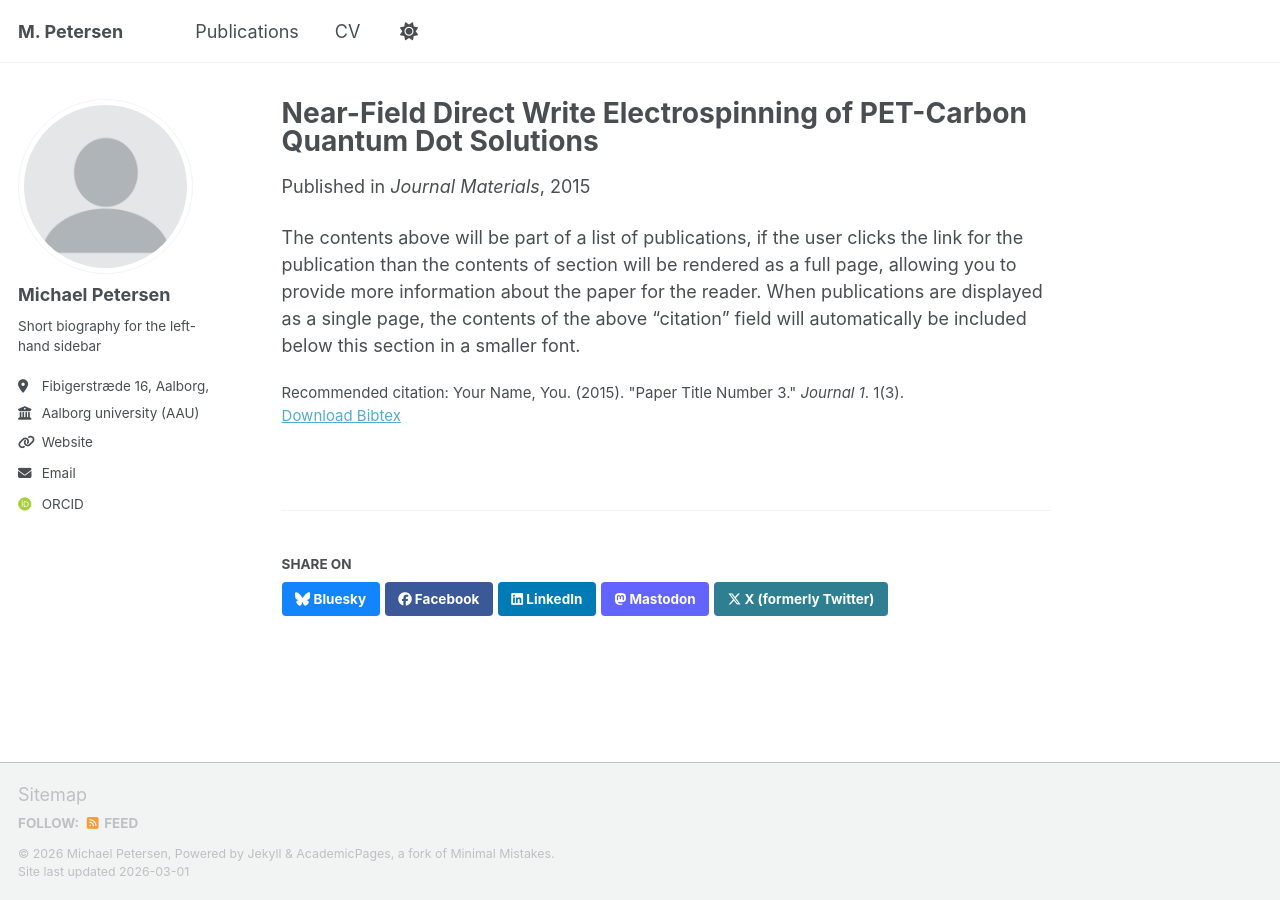
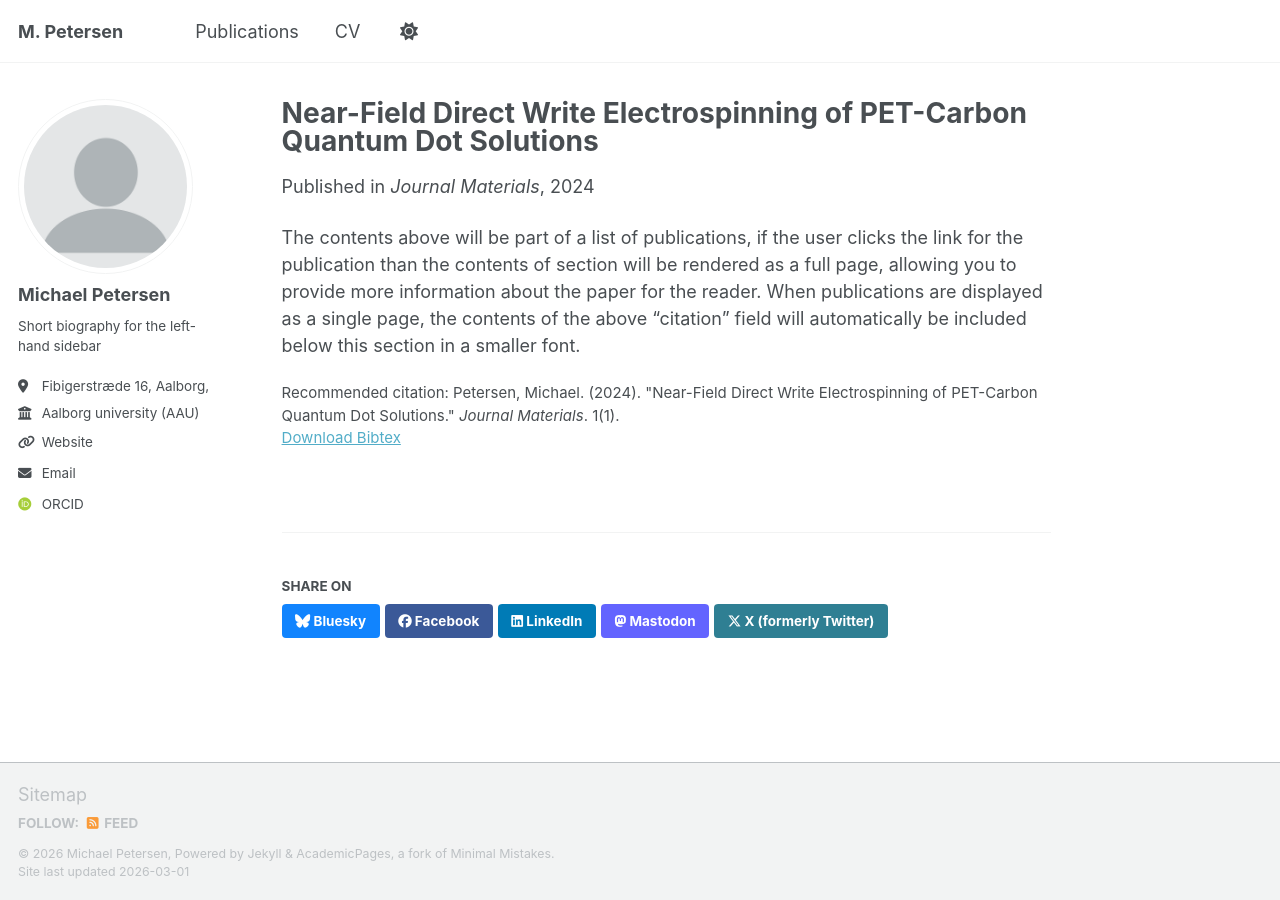
Before and after one commit to michipetersen18-rgb/cv_michael, a Jekyll site: the page built from _publications/2015-10-01-paper-title-number-3.md, in a window 1280 px wide. Built offline with Jekyll 4.4.1, drawn with Linux system fonts in a browser that asks for light colours; some web fonts are replaced; a script bundle is joined from its source files by our own code; library files that are not in the unit come from our copies.

Commit message:
Update 2015-10-01-paper-title-number-3.md

```diff
--- a/_publications/2015-10-01-paper-title-number-3.md
+++ b/_publications/2015-10-01-paper-title-number-3.md
@@ -4,12 +4,12 @@ collection: publications
 category: 	manuscripts
 permalink: /publication/2015-10-01-paper-title-number-3
 excerpt: 'This paper is about the number 3. The number 4 is left for future work.'
-date: 2015-10-01
+date: 2024-12-20
 venue: 'Journal Materials'
 #slidesurl: 'https://academicpages.github.io/files/slides3.pdf'
 #paperurl: 'https://academicpages.github.io/files/paper3.pdf'
 bibtexurl: 'https://michipetersen18-rgb.github.io/cv_michael/files/bibtex1.bib'
-citation: 'Your Name, You. (2015). &quot;Paper Title Number 3.&quot; <i>Journal 1</i>. 1(3).'
+citation: 'Petersen, Michael. (2024). &quot;Near-Field Direct Write Electrospinning of PET-Carbon Quantum Dot Solutions.&quot; <i>Journal Materials</i>. 1(1).'
 ---
 
 The contents above will be part of a list of publications, if the user clicks the link for the publication than the contents of section will be rendered as a full page, allowing you to provide more information about the paper for the reader. When publications are displayed as a single page, the contents of the above "citation" field will automatically be included below this section in a smaller font.
```
